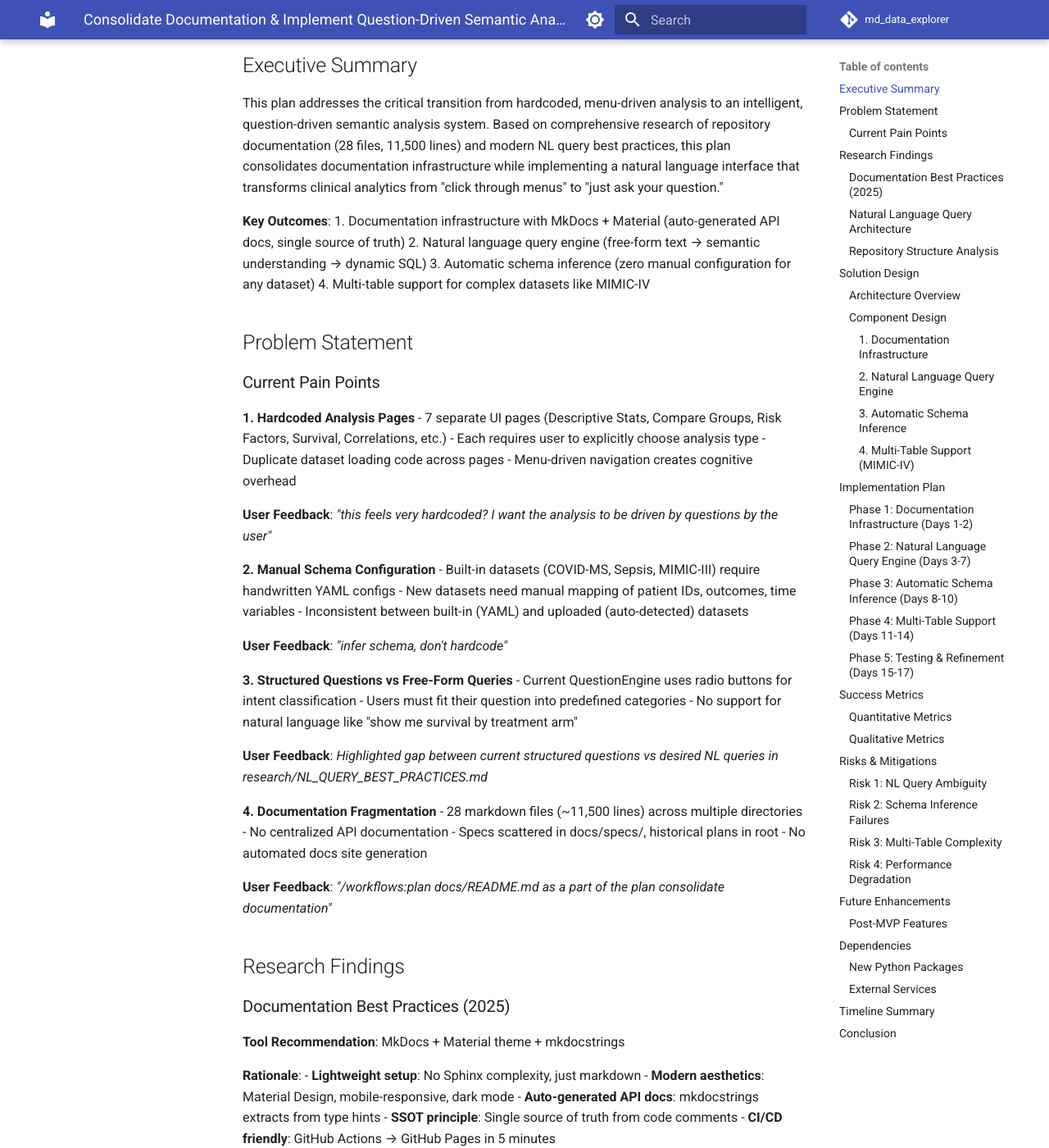
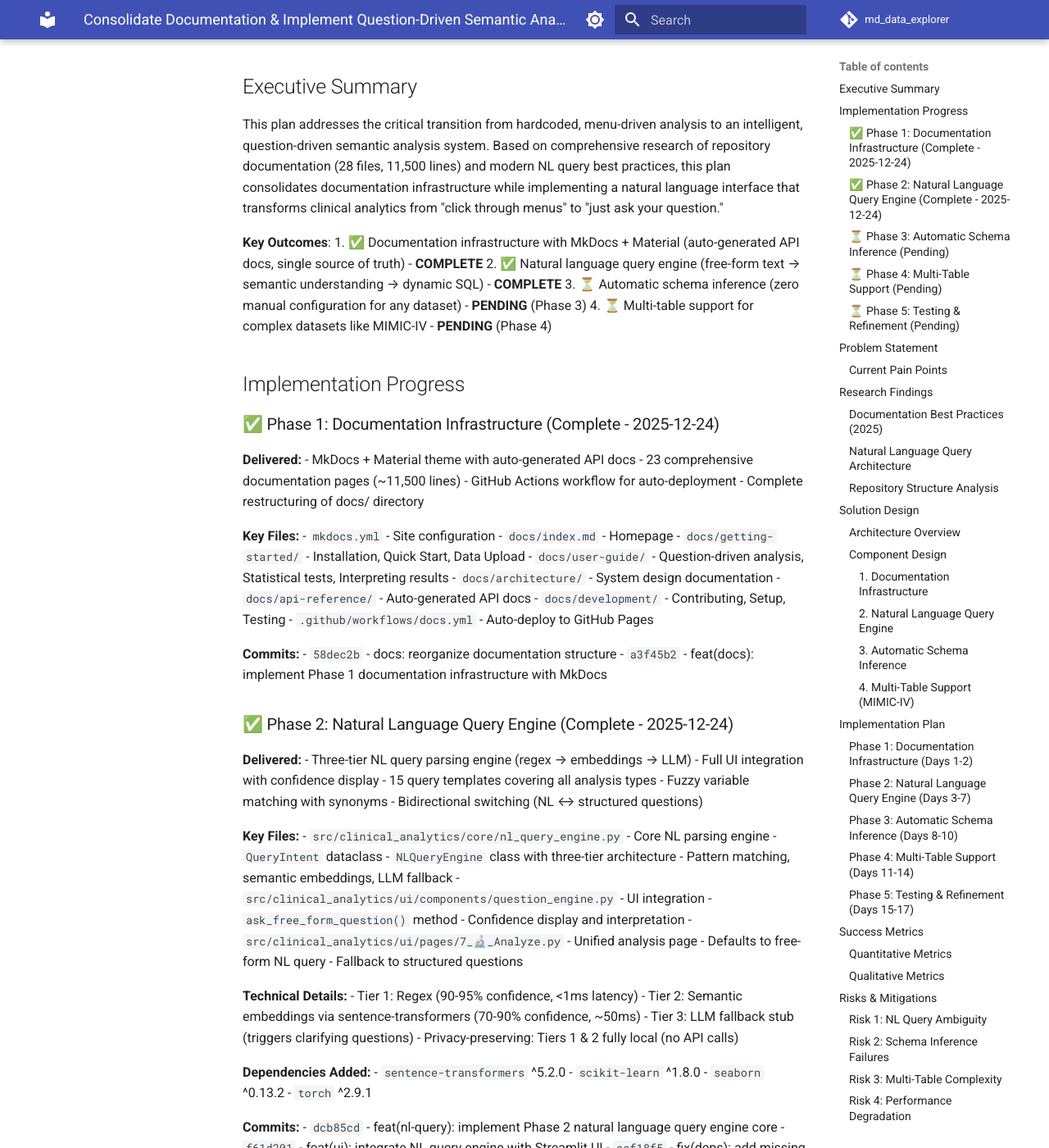
Before and after one commit to jtouley/md_data_explorer, an MkDocs documentation site: the page built from docs/implementation/plans/consolidate-docs-and-implement-question-driven-analysis.md, in a window 1280 px wide and 1400 px high, scrolled down 298 px. Shown: the whole window at 82% size. Built offline with MkDocs 1.6.1 and Material for MkDocs 9.7.7, drawn with Linux system fonts in a browser that asks for light colours; comment, search, counter and statistics services are not loaded; some of the changed text lies outside the part shown.

Commit message:
docs: update implementation plan with Phase 1 & 2 completion status
Updated plan document with comprehensive progress report:
- Status: Phase 1 & 2 Complete ✅
- Added PR link to #2
- Documented all deliverables, commits, and key files
- Added technical details and example queries
- Marked Phases 3-5 as pending

Phase 1 (Complete):
- MkDocs infrastructure with 23 doc pages
- GitHub Actions auto-deployment
- Commits: 58dec2b, a3f45b2

Phase 2 (Complete):
- Three-tier NL query engine
- UI integration with confidence display
- 15 query templates
- Commits: dcb85cd, f61d201, aaf18f5

🤖 Generated with [Claude Code](https://claude.com/claude-code)

Co-Authored-By: Claude Sonnet 4.5 <noreply@anthropic.com>

```diff
--- a/docs/implementation/plans/consolidate-docs-and-implement-question-driven-analysis.md
+++ b/docs/implementation/plans/consolidate-docs-and-implement-question-driven-analysis.md
@@ -1,19 +1,119 @@
 # Consolidate Documentation & Implement Question-Driven Semantic Analysis
 
-**Status**: Draft
+**Status**: Phase 1 & 2 Complete ✅
 **Priority**: P0 (Critical - addresses core user friction)
 **Created**: 2025-12-24
+**Updated**: 2025-12-24
 **Owner**: Development Team
+**PR**: [#2 - Phase 1+2: Documentation Infrastructure & Natural Language Query Engine](https://github.com/jtouley/md_data_explorer/pull/2)
 
 ## Executive Summary
 
 This plan addresses the critical transition from hardcoded, menu-driven analysis to an intelligent, question-driven semantic analysis system. Based on comprehensive research of repository documentation (28 files, 11,500 lines) and modern NL query best practices, this plan consolidates documentation infrastructure while implementing a natural language interface that transforms clinical analytics from "click through menus" to "just ask your question."
 
 **Key Outcomes**:
-1. Documentation infrastructure with MkDocs + Material (auto-generated API docs, single source of truth)
-2. Natural language query engine (free-form text → semantic understanding → dynamic SQL)
-3. Automatic schema inference (zero manual configuration for any dataset)
-4. Multi-table support for complex datasets like MIMIC-IV
+1. ✅ Documentation infrastructure with MkDocs + Material (auto-generated API docs, single source of truth) - **COMPLETE**
+2. ✅ Natural language query engine (free-form text → semantic understanding → dynamic SQL) - **COMPLETE**
+3. ⏳ Automatic schema inference (zero manual configuration for any dataset) - **PENDING** (Phase 3)
+4. ⏳ Multi-table support for complex datasets like MIMIC-IV - **PENDING** (Phase 4)
+
+## Implementation Progress
+
+### ✅ Phase 1: Documentation Infrastructure (Complete - 2025-12-24)
+
+**Delivered:**
+- MkDocs + Material theme with auto-generated API docs
+- 23 comprehensive documentation pages (~11,500 lines)
+- GitHub Actions workflow for auto-deployment
+- Complete restructuring of docs/ directory
+
+**Key Files:**
+- `mkdocs.yml` - Site configuration
+- `docs/index.md` - Homepage
+- `docs/getting-started/` - Installation, Quick Start, Data Upload
+- `docs/user-guide/` - Question-driven analysis, Statistical tests, Interpreting results
+- `docs/architecture/` - System design documentation
+- `docs/api-reference/` - Auto-generated API docs
+- `docs/development/` - Contributing, Setup, Testing
+- `.github/workflows/docs.yml` - Auto-deploy to GitHub Pages
+
+**Commits:**
+- `58dec2b` - docs: reorganize documentation structure
+- `a3f45b2` - feat(docs): implement Phase 1 documentation infrastructure with MkDocs
+
+### ✅ Phase 2: Natural Language Query Engine (Complete - 2025-12-24)
+
+**Delivered:**
+- Three-tier NL query parsing engine (regex → embeddings → LLM)
+- Full UI integration with confidence display
+- 15 query templates covering all analysis types
+- Fuzzy variable matching with synonyms
+- Bidirectional switching (NL ↔ structured questions)
+
+**Key Files:**
+- `src/clinical_analytics/core/nl_query_engine.py` - Core NL parsing engine
+  - `QueryIntent` dataclass
+  - `NLQueryEngine` class with three-tier architecture
+  - Pattern matching, semantic embeddings, LLM fallback
+- `src/clinical_analytics/ui/components/question_engine.py` - UI integration
+  - `ask_free_form_question()` method
+  - Confidence display and interpretation
+- `src/clinical_analytics/ui/pages/7_🔬_Analyze.py` - Unified analysis page
+  - Defaults to free-form NL query
+  - Fallback to structured questions
+
+**Technical Details:**
+- Tier 1: Regex (90-95% confidence, <1ms latency)
+- Tier 2: Semantic embeddings via sentence-transformers (70-90% confidence, ~50ms)
+- Tier 3: LLM fallback stub (triggers clarifying questions)
+- Privacy-preserving: Tiers 1 & 2 fully local (no API calls)
+
+**Dependencies Added:**
+- `sentence-transformers` ^5.2.0
+- `scikit-learn` ^1.8.0
+- `seaborn` ^0.13.2
+- `torch` ^2.9.1
+
+**Commits:**
+- `dcb85cd` - feat(nl-query): implement Phase 2 natural language query engine core
+- `f61d201` - feat(ui): integrate NL query engine with Streamlit UI
+- `aaf18f5` - fix(deps): add missing seaborn dependency
+
+**Example Queries:**
+- "compare survival by treatment arm"
+- "what predicts mortality"
+- "descriptive statistics"
+- "correlation between age and outcome"
+
+### ⏳ Phase 3: Automatic Schema Inference (Pending)
+
+**Planned Features:**
+- Remove all hardcoded YAML configs
+- Auto-detect patient IDs, outcomes, time variables
+- Schema inference for uploaded datasets
+- Consistent handling of built-in and uploaded datasets
+
+**Target:** Future PR
+
+### ⏳ Phase 4: Multi-Table Support (Pending)
+
+**Planned Features:**
+- ZIP upload with multiple CSVs
+- Auto-detect foreign key relationships
+- Build join graph and execute joins
+- MIMIC-IV dataset support
+
+**Target:** Future PR
+
+### ⏳ Phase 5: Testing & Refinement (Pending)
+
+**Planned Features:**
+- Comprehensive test coverage (80%+)
+- User acceptance testing
+- Performance optimization
+- Bug fixes and edge case handling
+
+**Target:** Future PR
 
 ## Problem Statement
 
```
